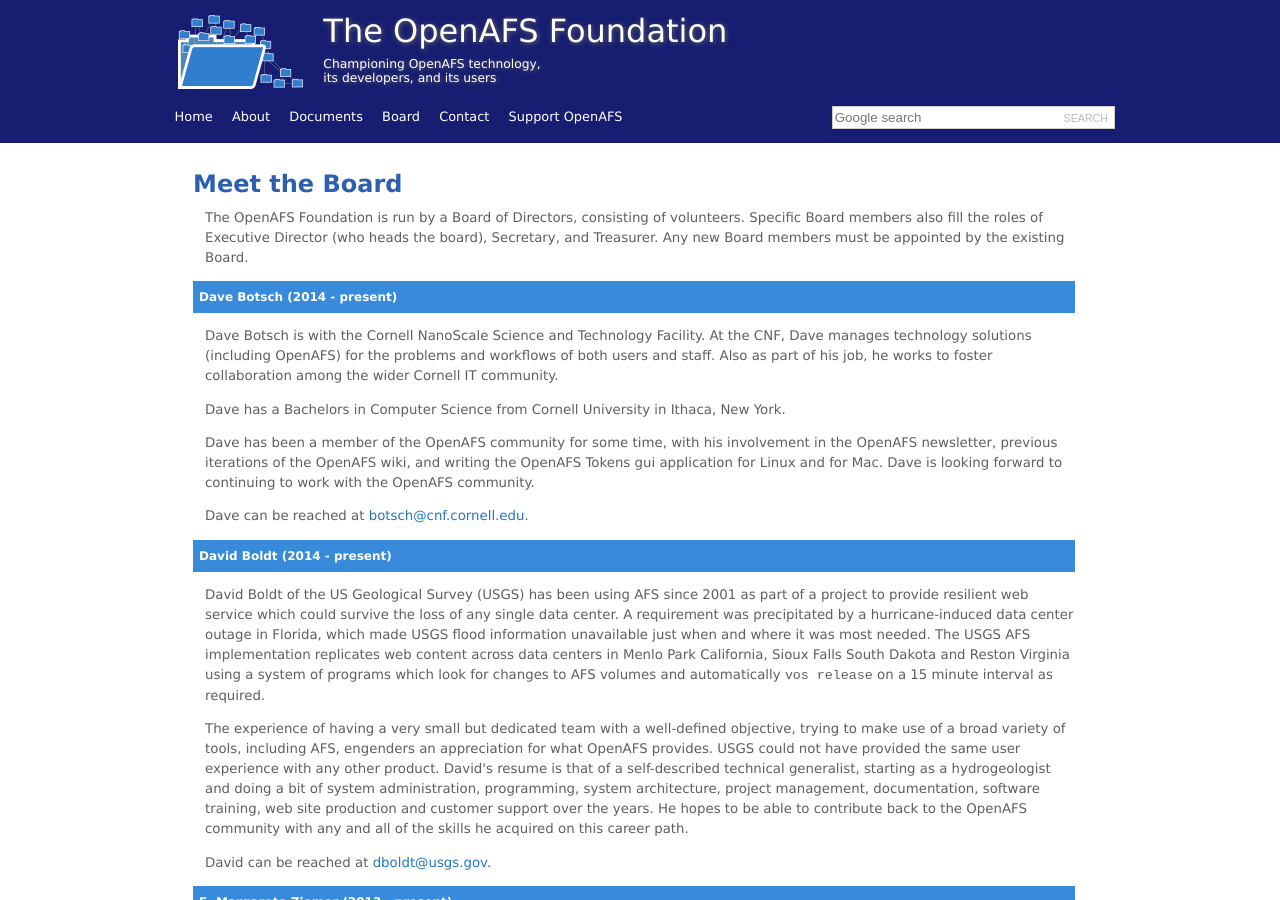
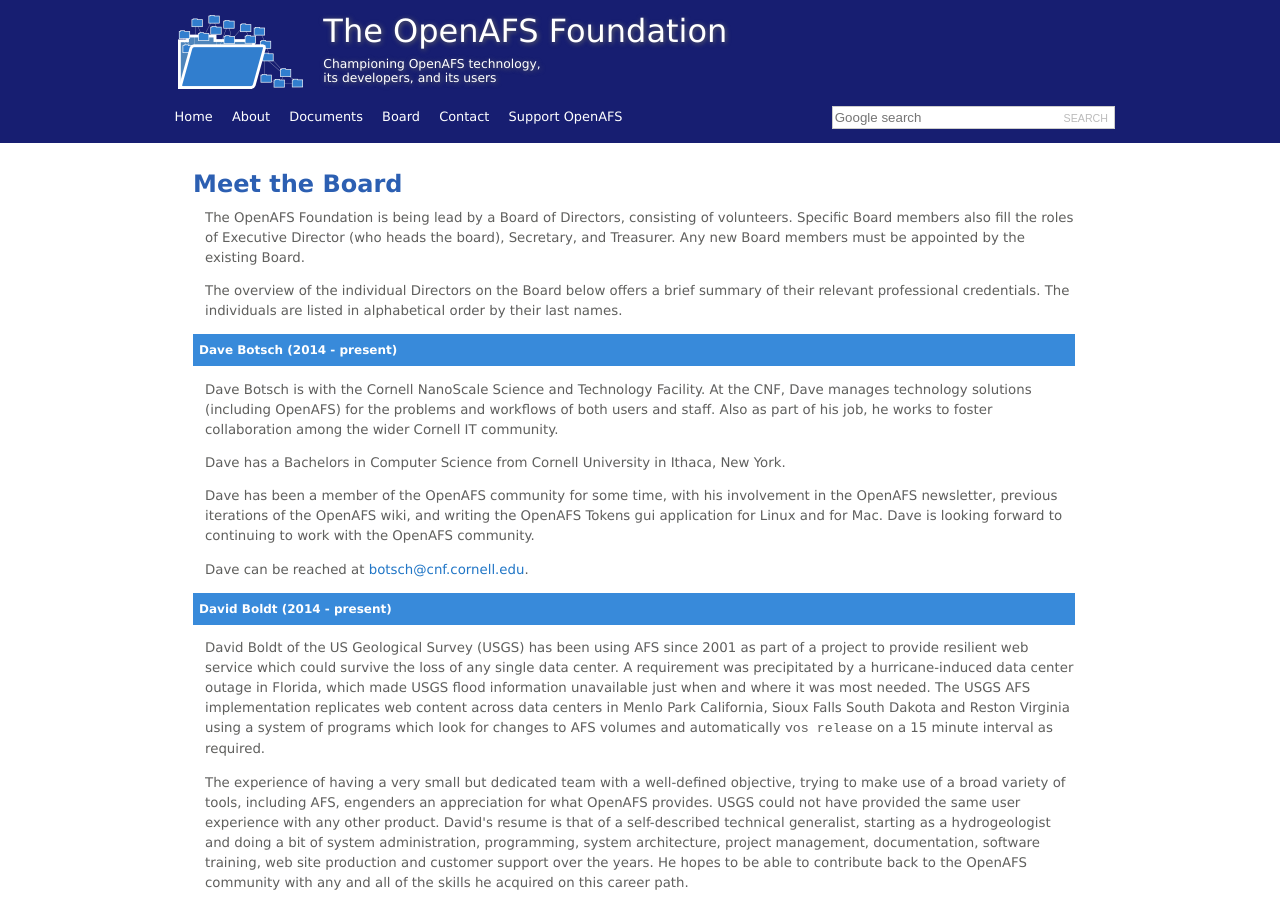
Before and after one commit to openafsfoundation/openafsfoundation.org, a Jekyll site: the page built from board/index.md, in a window 1280 px wide and 900 px high. Built offline with Jekyll 4.4.1, drawn with Linux system fonts in a browser that asks for light colours.

Commit message:
Text edit: add paragraph "list of BoDs"
Added paragraph on listing the Directors on the Board.  Explained sorting principle of the list.

```diff
--- a/board/index.md
+++ b/board/index.md
@@ -4,10 +4,12 @@
 
 ## Meet the Board ##
 
-The OpenAFS Foundation is run by a Board of Directors, consisting of
+The OpenAFS Foundation is being lead by a Board of Directors, consisting of
 volunteers. Specific Board members also fill the roles of Executive Director
 (who heads the board), Secretary, and Treasurer. Any new Board members must be
 appointed by the existing Board.
+
+The overview of the individual Directors on the Board below offers a brief summary of their relevant professional credentials.  The individuals are listed in alphabetical order by their last names.
 
 ### Dave Botsch (2014 - present) ###
 
```
